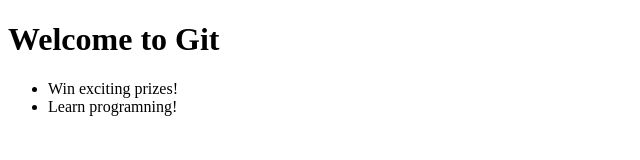
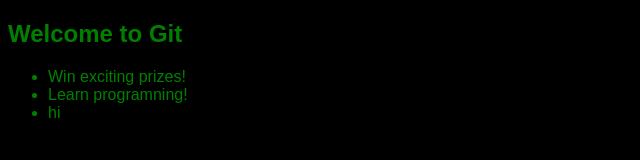
Before and after one commit to Ashaldsouza/ashal, a plain HTML site: page index.html in a window 1280 px wide. Shown: the whole page, without its empty margins (0-640 px from the left). Drawn offline with Linux system fonts and the light colour scheme.

Commit message:
Modified styles

```diff
--- a/index.html
+++ b/index.html
@@ -4,11 +4,12 @@
     <meta charset="UTF-8">
     <meta http-equiv="X-UA-Compatible" content="IE=edge">
     <meta name="viewport" content="width=device-width, initial-scale=1.0">
+    <link rel="stylesheet" href="style.css">
     <title>Git!!!
     </title>
 </head>
 <body>
-    <h1>Welcome to Git</h1>
+    <h2>Welcome to Git</h2>
     <ul>
         <li>
             Win exciting prizes!
@@ -16,6 +17,9 @@
         <li>
             Learn programning!
         </li>
+        <li>
+            hi
+        </li>
     </ul>
 </body>
 </html>
--- /dev/null
+++ b/style.css
@@ -0,0 +1,5 @@
+body {
+    background-color: black;
+    color: green;
+    font-family: sans-serif;
+}
```
